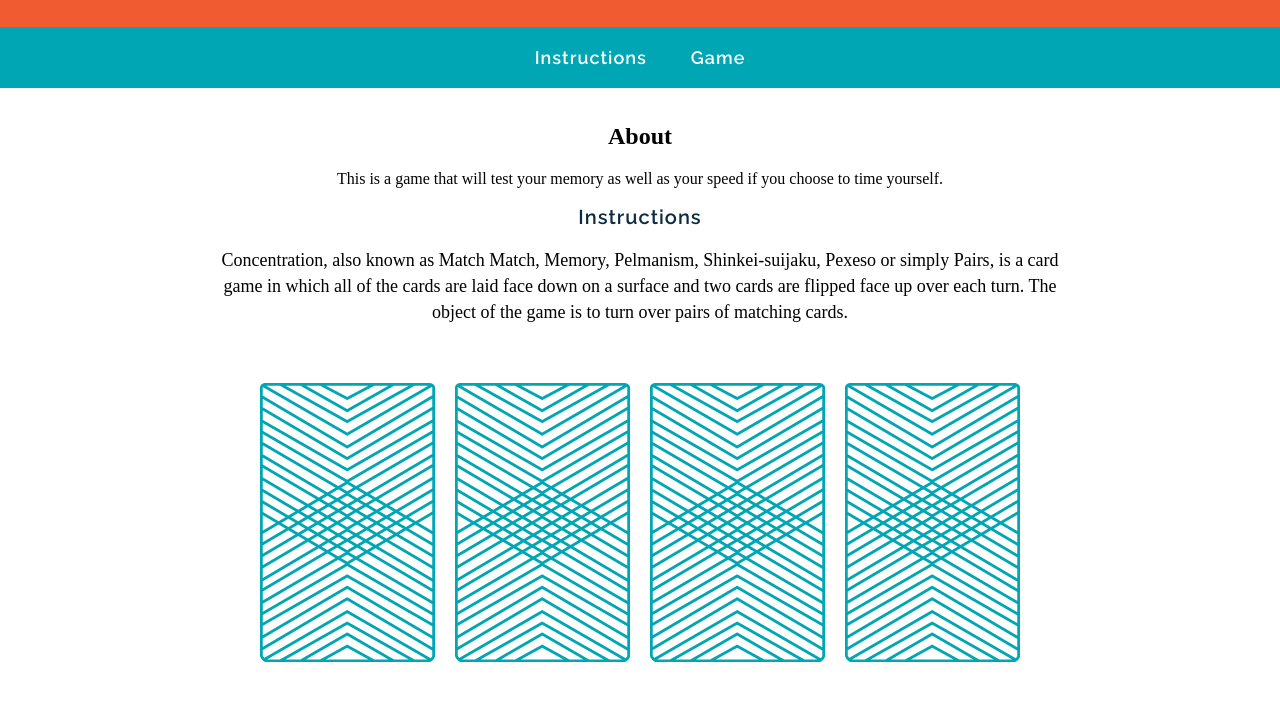
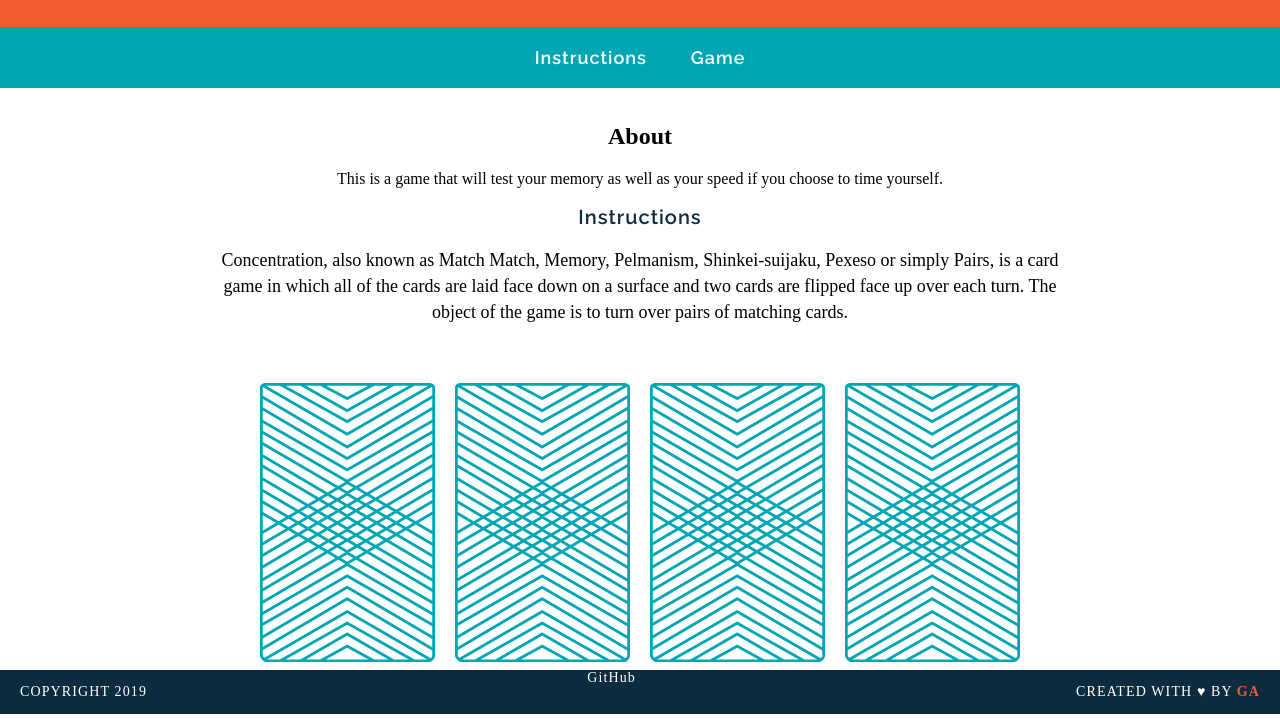
Before and after one commit to ghood97/wdi-fundamentals-memorygame, a plain HTML site: page memory_game/index.html in a window 1280 px wide. Shown: the part 86-805 px from the top of the page. Drawn offline with Linux system fonts and the light colour scheme; a web font is replaced by a local one.

Commit message:
Added footer

```diff
--- a/memory_game/css/style.css
+++ b/memory_game/css/style.css
@@ -4,6 +4,7 @@ header {
   padding: 30px 20px;
 
 }
+
 
 main {
   width: 850px;
@@ -15,6 +16,20 @@ body {
   text-align: center;
   margin: 0;
 
+}
+
+footer {
+  text-transform: uppercase;
+  padding: 0 20px;
+  background-color: #0D2C40;
+  color: white;
+  font-size: 14px;
+  letter-spacing: .08em;
+  font-weight: 500;
+  position: absolute;
+  bottom: 0;
+  left: 0;
+  right: 0;
 }
 
 nav {
@@ -36,11 +51,44 @@ h1 {
 a {
   margin: 0 20px 0 20px;
   color: #FFFFFF;
+  border-bottom: 2px solid transparent;
+
+}
+
+a:hover {
+  border-color: white;
 
 }
 
 img {
   margin: 40px 8px 0 8px;
+
+}
+
+.social {
+  text-transform: none;
+  text-decoration: none;
+
+}
+
+.copyright .message {
+  font-family: "Raleway", sans-serif;
+
+}
+
+.copyright {
+  float: left;
+
+}
+
+.message {
+  float: right;
+
+}
+
+.name {
+  color: #F15B31;
+  font-weight: 700;
 
 }
 
@@ -69,3 +117,13 @@ img {
   font-size: 18px;
 
 }
+
+.clearfix:after {
+  visisbility: hidded;
+  display: block;
+  content: " ";
+  clear: both;
+  height: 0;
+  font-size: 0;
+
+}
--- a/memory_game/index.html
+++ b/memory_game/index.html
@@ -27,7 +27,11 @@
     <img src="images/back.png" alt="">
   </div>
  </main>
+ <footer class="clearfix">
   <a class="social" href="https://github.com/ghood97">GitHub</a>
+  <p class="copyright">Copyright 2019</p>
+  <p class="message">Created with &hearts; by <span class="name">GA</span></p>
+ </footer>
 </body>
 
 </html>
```
